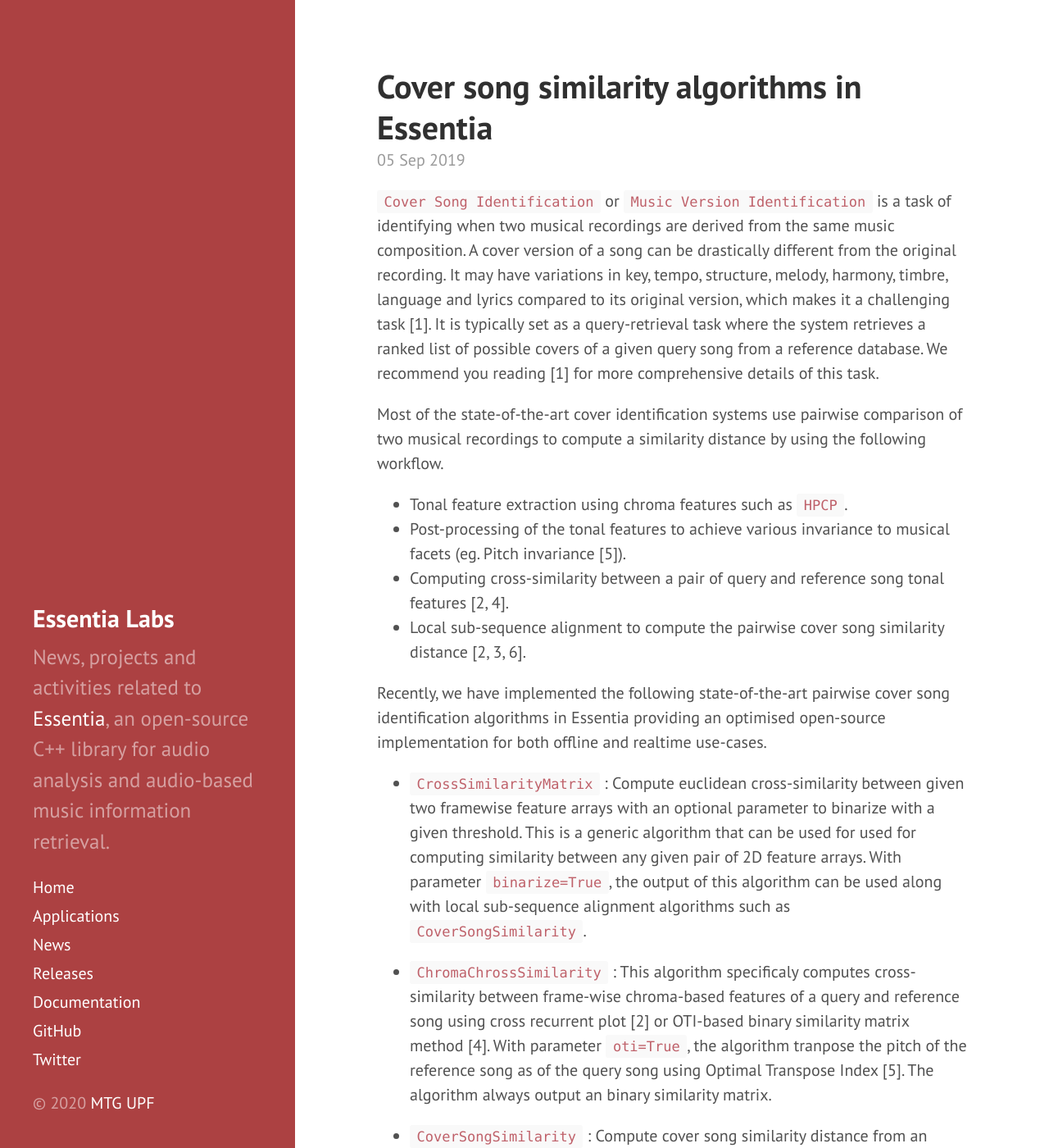
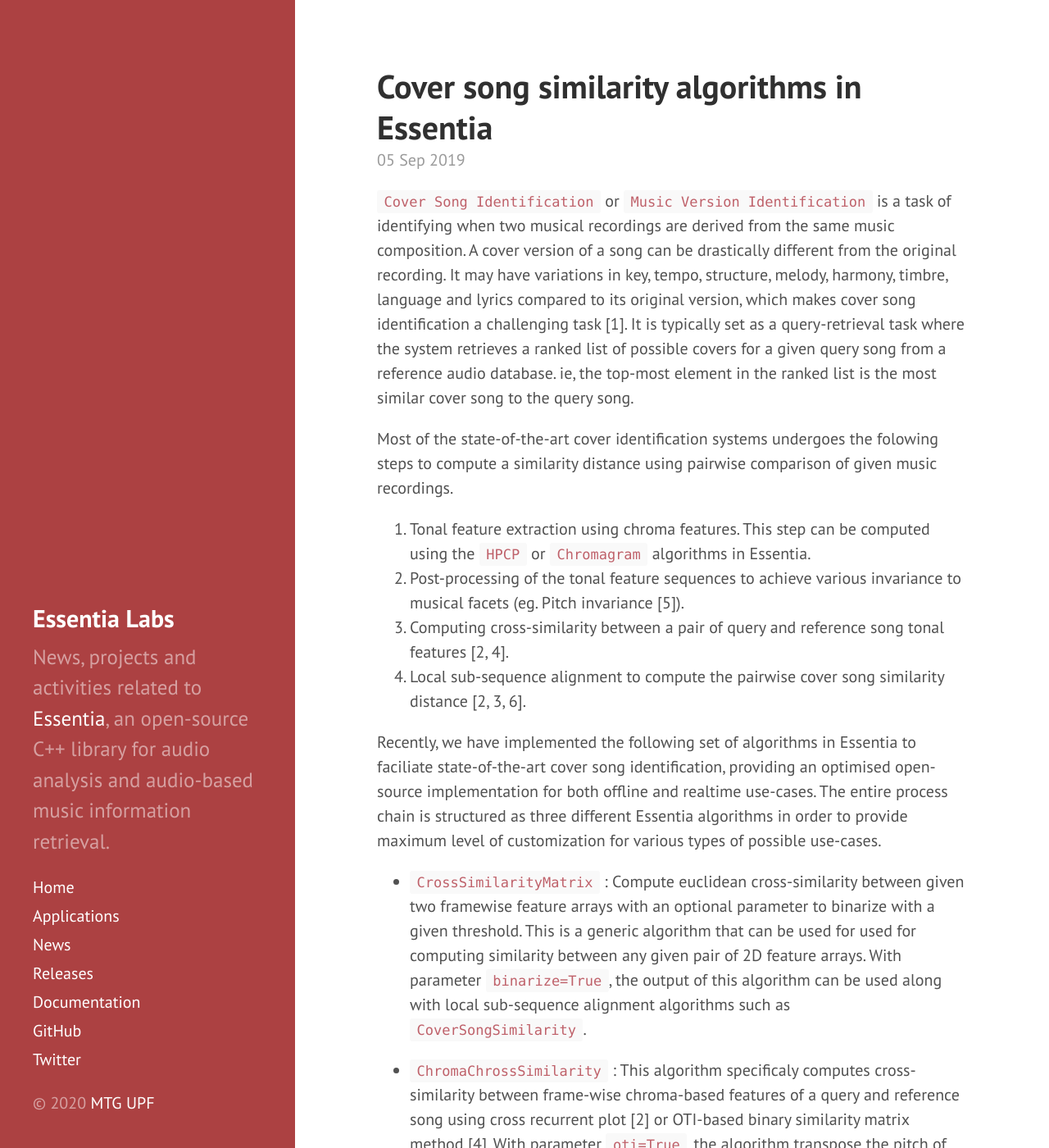
Before and after one commit to pabloEntropia/essentia-labs, a Jekyll site: the page built from _posts/2019-09-05-cover-song-similarity.md, in a window 1280 px wide and 1400 px high. Shown: the whole window at 82% size. Built offline with Jekyll 4.4.1, drawn with Linux system fonts in a browser that asks for light colours; some of the changed text lies outside the part shown.

Commit message:
minor changes as requested

```diff
--- a/_posts/2019-09-05-cover-song-similarity.md
+++ b/_posts/2019-09-05-cover-song-similarity.md
@@ -5,23 +5,21 @@
 ---
 
 
-`Cover Song Identification` or `Music Version Identification` is a task of identifying when two musical recordings are derived from the same music composition. A cover version of a song can be drastically different from the original recording. It may have variations in key, tempo, structure, melody, harmony, timbre, language and lyrics compared to its original version, which makes it a challenging task [1]. It is typically set as a query-retrieval task where the system retrieves a ranked list of possible covers of a given query song from a reference database. We recommend you reading [1] for more comprehensive details of this task.
+`Cover Song Identification` or `Music Version Identification` is a task of identifying when two musical recordings are derived from the same music composition. A cover version of a song can be drastically different from the original recording. It may have variations in key, tempo, structure, melody, harmony, timbre, language and lyrics compared to its original version, which makes cover song identification a challenging task [1]. It is typically set as a query-retrieval task where the system retrieves a ranked list of possible covers for a given query song from a reference audio database. ie, the top-most element in the ranked list is the most similar cover song to the query song.
 
-Most of the state-of-the-art cover identification systems use pairwise comparison of two musical recordings to compute a similarity distance by using the following workflow.
+Most of the state-of-the-art cover identification systems undergoes the folowing steps to compute a similarity distance using pairwise comparison of given music recordings.
 
+1. Tonal feature extraction using chroma features. This step can be computed using the [`HPCP`](https://essentia.upf.edu/reference/std_HPCP.html) or [`Chromagram`](https://essentia.upf.edu/reference/std_Chromagram.html) algorithms in Essentia.
+2. Post-processing of the tonal feature sequences to achieve various invariance to musical facets (eg. Pitch invariance [5]).
+3. Computing cross-similarity between a pair of query and reference song tonal features [2, 4].
+4. Local sub-sequence alignment to compute the pairwise cover song similarity distance [2, 3, 6].
 
-- Tonal feature extraction using chroma features such as [`HPCP`](https://essentia.upf.edu/reference/std_HPCP.html).
-- Post-processing of the tonal features to achieve various invariance to musical facets (eg. Pitch invariance [5]).
-- Computing cross-similarity between a pair of query and reference song tonal features [2, 4].
-- Local sub-sequence alignment to compute the pairwise cover song similarity distance [2, 3, 6].
-
-
-Recently, we have implemented the following state-of-the-art pairwise cover song identification algorithms in Essentia providing an optimised open-source implementation for both offline and realtime use-cases.
+Recently, we have implemented the following set of algorithms in Essentia to faciliate state-of-the-art cover song identification, providing an optimised open-source implementation for both offline and realtime use-cases. The entire process chain is structured as three different Essentia algorithms in order to provide maximum level of customization for various types of possible use-cases.
 
 - [`CrossSimilarityMatrix`](https://essentia.upf.edu/reference/std_CrossSimilarityMatrix.html) : Compute euclidean cross-similarity between given two framewise feature arrays with an optional parameter to binarize with a given threshold. This is a generic algorithm that can be used for used for computing similarity between any given pair of 2D feature arrays. With parameter `binarize=True`, the output of this algorithm can be used along with local sub-sequence alignment algorithms such as `CoverSongSimilarity`.
 
 
-- [`ChromaChrossSimilarity`](https://essentia.upf.edu/reference/std_ChromaCrossSimilarity.html) : This algorithm specificaly computes cross-similarity between frame-wise chroma-based features of a query and reference song using cross recurrent plot [2] or OTI-based binary similarity matrix method [4]. With parameter `oti=True`, the algorithm tranpose the pitch of the reference song as of the query song using Optimal Transpose Index [5]. The algorithm always output an binary similarity matrix.
+- [`ChromaChrossSimilarity`](https://essentia.upf.edu/reference/std_ChromaCrossSimilarity.html) : This algorithm specificaly computes cross-similarity between frame-wise chroma-based features of a query and reference song using cross recurrent plot [2] or OTI-based binary similarity matrix method [4]. With parameter `oti=True`, the algorithm transpose the pitch of the reference song as of the query song using Optimal Transpose Index [5]. The algorithm always outputs an binary similarity matrix.
 
 
 - [`CoverSongSimilarity`](https://essentia.upf.edu/reference/std_CoverSongSimilarity.html) : Compute cover song similarity distance from an input binary simialrity matrix using various alignment constraints [2, 3] of Smith-Waterman local sub-sequence alignment algorithm [6].
```
